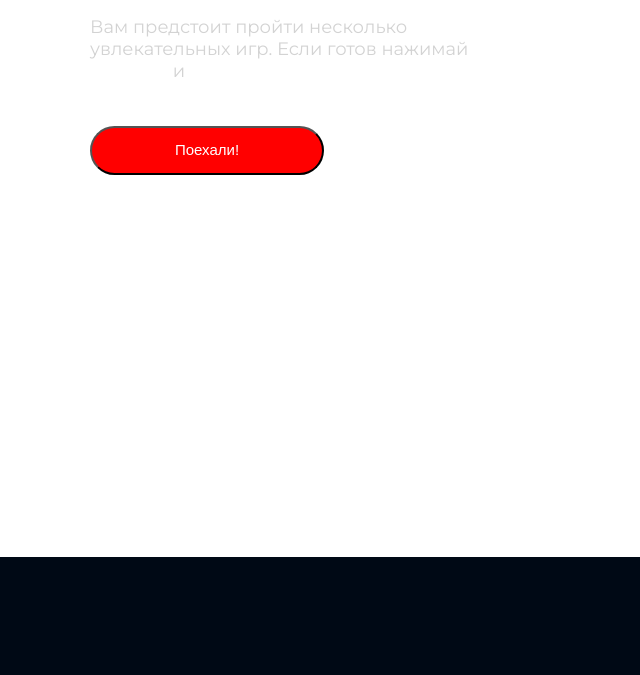
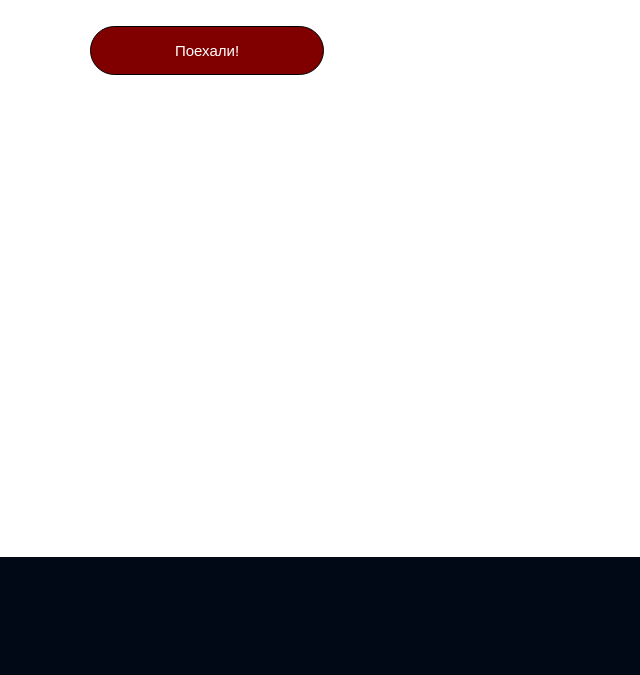
Before and after one commit to mrjustgo/Homework1, a plain HTML site: page index.html in a window 1280 px wide. Shown: the part 467-1142 px from the top of the page, without its empty margins (70-710 px from the left). Drawn offline with Linux system fonts and the light colour scheme.

Commit message:
Переделал

```diff
--- a/index.html
+++ b/index.html
@@ -5,12 +5,9 @@
     <meta http-equiv="X-UA-Compatible" content="IE=edge" />
     <meta name="viewport" content="width=device-width, initial-scale=1.0" />
     <title>Homework1</title>
-    <link rel="preconnect" href="https://fonts.googleapis.com" />
-    <link rel="preconnect" href="https://fonts.gstatic.com" crossorigin />
-    <link
-      href="https://fonts.googleapis.com/css2?family=Montserrat:wght@400;500;600;700;&display=swap"
-      rel="stylesheet"
-    />
+    <link rel="preconnect" href="https://fonts.googleapis.com">
+    <link rel="preconnect" href="https://fonts.gstatic.com" crossorigin>
+    <link href="https://fonts.googleapis.com/css2?family=Montserrat:wght@400;500;600;700&display=swap" rel="stylesheet">
     <link rel="stylesheet" href="style.css" />
   </head>
   <body>
--- a/style.css
+++ b/style.css
@@ -31,43 +31,43 @@ body{
     color:#FFFFFF;
     font-family: Montserrat;
     font-size: 64px;
-    font-weight: 788.78px;
+    font-weight: 788px;
     padding-top: 217px;
     padding-left: 120px;
     padding-bottom: 32px;
-    padding-right: 531px;
+    padding-right: 350px;
 }
 
 
 .top__text{
     font-family: Montserrat;
     font-size: 18px;
-    font-weight: 481px;
     letter-spacing: 0px;
     text-align: left;
     padding-left: 120px;
     padding-bottom: 44px;
-    padding-right: 700px;
-    color: lightgrey;
+    padding-right: 600px;
+   color: lightgray;
+    mix-blend-mode: screen;
 }
 
 
 .button__top{
-   border-radius: 30px;
-   background: red;
+    border-radius: 30px;
+    background: maroon;
     margin-left: 120px;
-    box-sizing: border-box;
-    width: 234.06px;
-    height:48.6px;
+    width: 234px;
+    height: 49px;
     font-size: 15px;
-    line-height: 18px;
     color: #FFFFFF;
     margin-bottom: 621px;
+    display: block;
+    display: flex;
+    align-items: center;
+    justify-content: center;
+    border: 1px solid #000000;
 }
-.button__top:hover{
-    background-color: aqua;
-    color: white;
-}
+
 .menu{
     height: 556px;
     background-image: url(img/menu.png);
```
